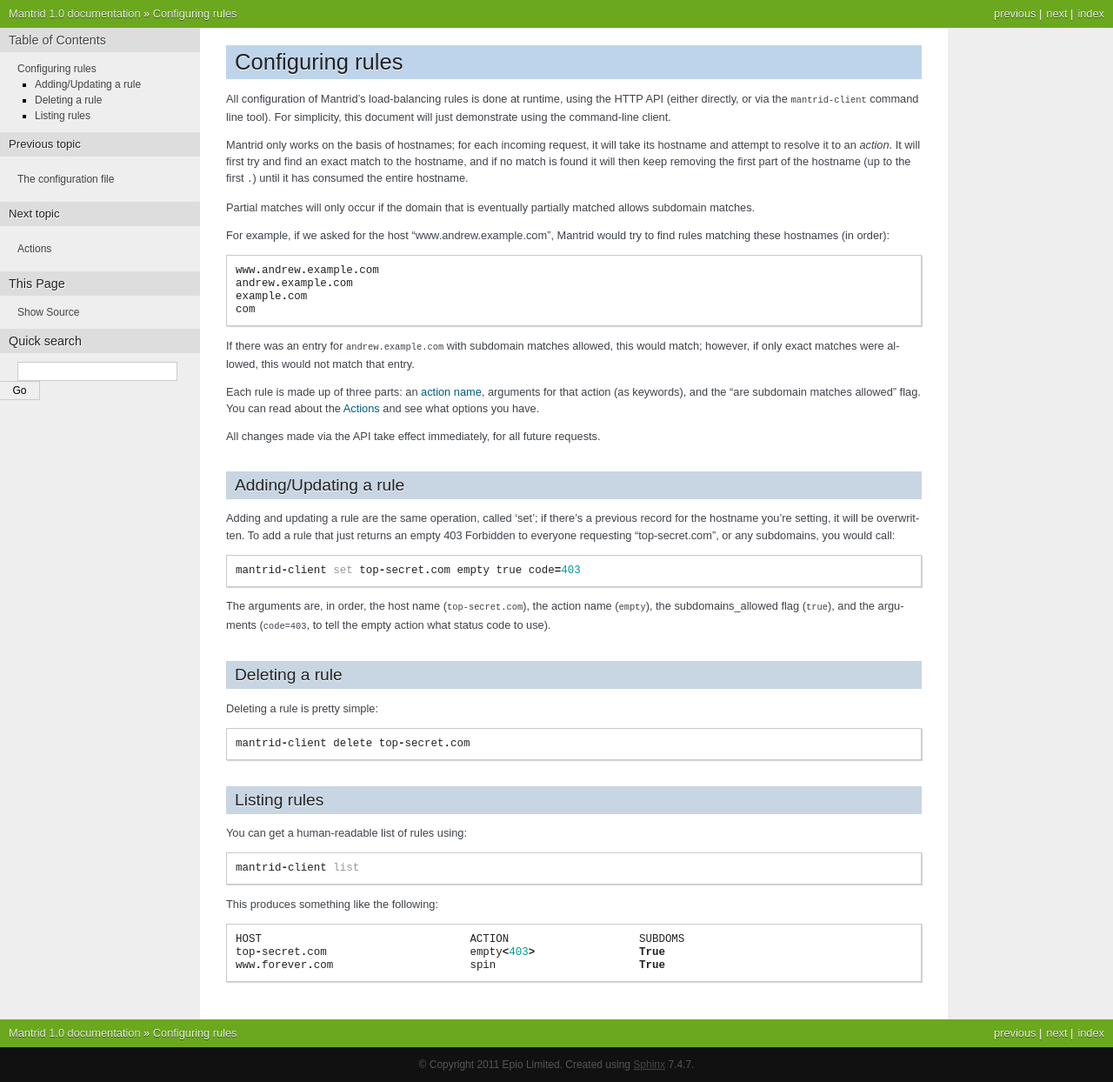
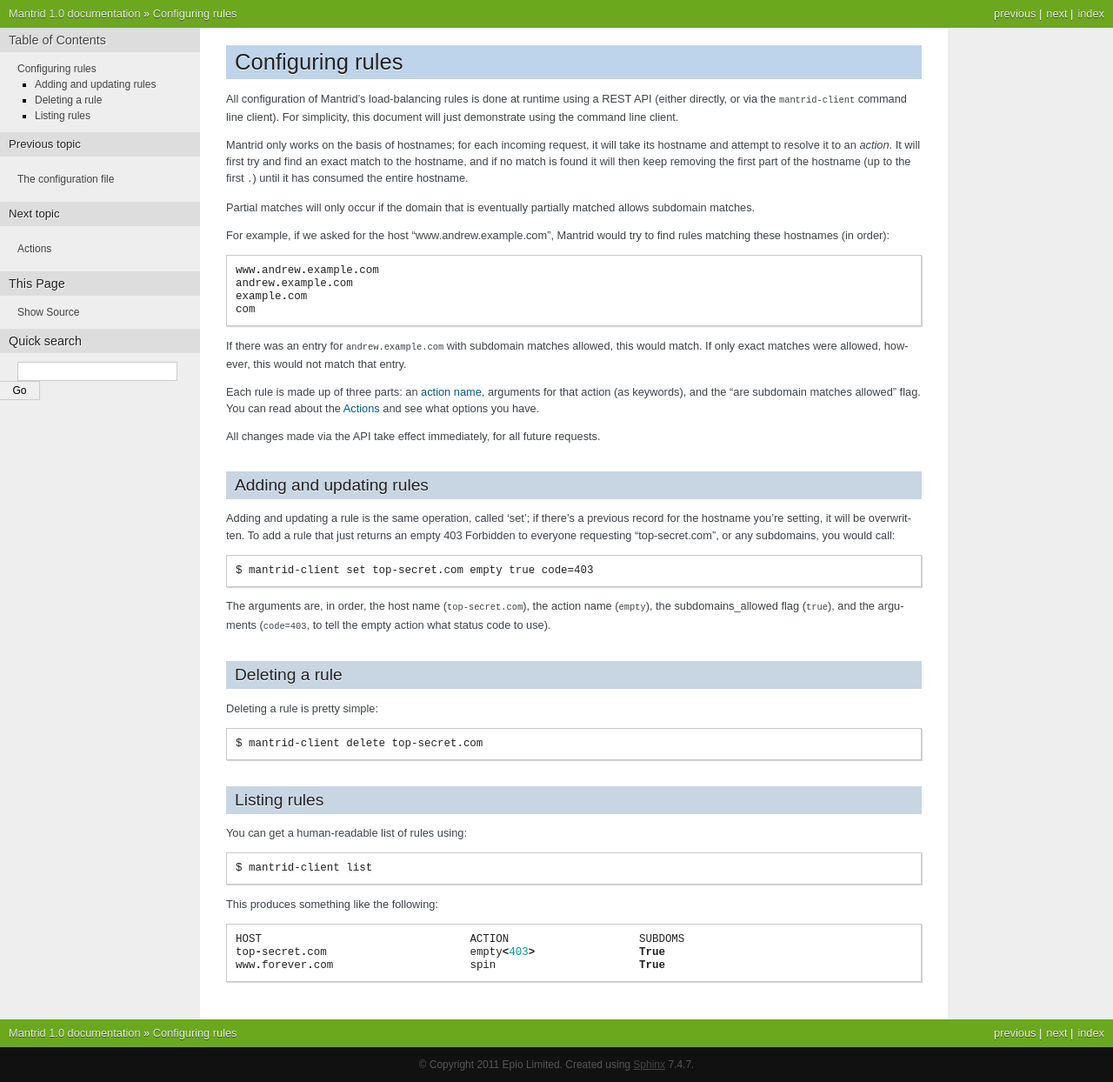
Before and after one commit to epio/mantrid, a Sphinx documentation site: the page built from docs/configuring_rules.rst, in a window 1280 px wide. Shown: the whole page at 87% size. Built offline with Sphinx 7.4.7, drawn with Linux system fonts in a browser that asks for light colours.

Commit message:
Cleaned up docs

```diff
--- a/docs/configuration_file.rst
+++ b/docs/configuration_file.rst
@@ -13,7 +13,7 @@
     static_dir = /etc/mantrid/static/
 
 
-Address Formats
+Address formats
 ---------------
 
 Mantrid supports both IPv4 and IPv6, so bind addresses can be supplied in both formats::
@@ -43,7 +43,7 @@
 
 Tells Mantrid to bind to the given address and port to serve internal proxies. Use the address ``*`` to listen on all available addresses.
 
-Requests from internal proxies will not have their ``X-Forwarded-For`` and ``X-Forwarded-Protocol`` headers removed; 'internal' bind addresses are for use behind an SSL terminator, which should add these headers itself.
+Requests from internal proxies will not have their ``X-Forwarded-For`` and ``X-Forwarded-Protocol`` headers removed. 'Internal' bind addresses are for use behind an SSL terminator, which should add these headers itself.
 
 This option may be specified more than once to listen on multiple ports or addresses.
 
--- a/docs/configuring_rules.rst
+++ b/docs/configuring_rules.rst
@@ -1,7 +1,7 @@
 Configuring rules
 =================
 
-All configuration of Mantrid's load-balancing rules is done at runtime, using the HTTP API (either directly, or via the ``mantrid-client`` command line tool). For simplicity, this document will just demonstrate using the command-line client.
+All configuration of Mantrid's load-balancing rules is done at runtime using a REST API (either directly, or via the ``mantrid-client`` command line client). For simplicity, this document will just demonstrate using the command line client.
 
 Mantrid only works on the basis of hostnames; for each incoming request, it will take its hostname and attempt to resolve it to an *action*. It will first try and find an exact match to the hostname, and if no match is found it will then keep removing the first part of the hostname (up to the first ``.``) until it has consumed the entire hostname.
 
@@ -14,19 +14,19 @@
     example.com
     com
 
-If there was an entry for ``andrew.example.com`` with subdomain matches allowed, this would match; however, if only exact matches were allowed, this would not match that entry.
+If there was an entry for ``andrew.example.com`` with subdomain matches allowed, this would match. If only exact matches were allowed, however, this would not match that entry.
 
 Each rule is made up of three parts: an :doc:`action name <actions>`, arguments for that action (as keywords), and the "are subdomain matches allowed" flag. You can read about the :doc:`actions` and see what options you have.
 
 All changes made via the API take effect immediately, for all future requests.
 
 
-Adding/Updating a rule
-----------------------
+Adding and updating rules
+-------------------------
 
-Adding and updating a rule are the same operation, called 'set'; if there's a previous record for the hostname you're setting, it will be overwritten. To add a rule that just returns an empty 403 Forbidden to everyone requesting "top-secret.com", or any subdomains, you would call::
+Adding and updating a rule is the same operation, called 'set'; if there's a previous record for the hostname you're setting, it will be overwritten. To add a rule that just returns an empty 403 Forbidden to everyone requesting "top-secret.com", or any subdomains, you would call::
 
-    mantrid-client set top-secret.com empty true code=403
+    $ mantrid-client set top-secret.com empty true code=403
 
 The arguments are, in order, the host name (``top-secret.com``), the action name (``empty``), the subdomains_allowed flag (``true``), and the arguments (``code=403``, to tell the empty action what status code to use).
 
@@ -36,7 +36,7 @@
 
 Deleting a rule is pretty simple::
 
-    mantrid-client delete top-secret.com
+    $ mantrid-client delete top-secret.com
 
 
 Listing rules
@@ -44,7 +44,7 @@
 
 You can get a human-readable list of rules using::
 
-    mantrid-client list
+    $ mantrid-client list
 
 This produces something like the following::
 
--- a/docs/index.rst
+++ b/docs/index.rst
@@ -59,4 +59,4 @@
     configuration_file
     configuring_rules
     actions
-    http_api
+    rest_api
--- a/docs/http_api.rst
+++ b/docs/rest_api.rst
@@ -1,11 +1,11 @@
-HTTP API
+REST API
 ========
 
-Mantrid is configured mainly via a HTTP API, available on port 8042 by default. All changes are done using REST with JSON responses.
+Mantrid is configured mainly via a REST API, available on port 8042 by default. All changes are done using HTTP with JSON responses.
 
 Note that a *rule* is always formatted as a triple of ``[action_name, kwargs, match_subdomains]``, where ``action_name`` is a string, ``kwargs`` is a mapping of strings to strings or integers, and ``match_subdomains`` is a boolean.
 
-Statistics are returned as a dictionary with four entries - ``open_requests``, ``completed_requests``, ``bytes_sent``, and ``bytes_received``. The names are reasonably self-explanatory, but note that the two byte measurements are only updated once a request is completed.
+Statistics are returned as a dictionary with four entries: ``open_requests``, ``completed_requests``, ``bytes_sent``, and ``bytes_received``. The names are reasonably self-explanatory, but note that the two byte measurements are only updated once a request is completed.
 
 
 /hostname/
```
Also changed, not shown: docs/actions.rst (line endings or trailing spaces).
